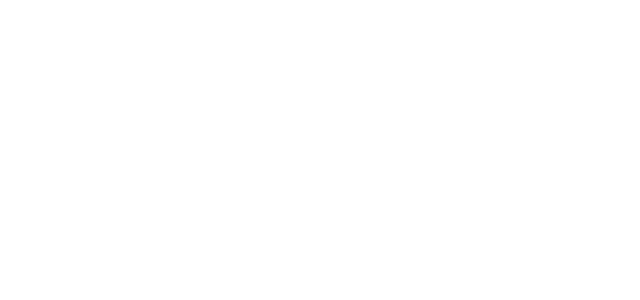
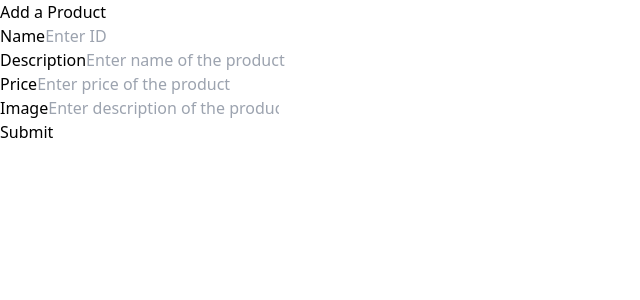
Before and after one commit to Simer0996/Simerjit-Singh-IS24-full-stack-competition-req97073, a React (Create React App) app in the folder client/: page /products/1 in a window 1280 px wide. Shown: the top 300 px of the page, without its empty margins (0-640 px from the left). Built offline with nearby package versions, Linux system fonts and the light colour scheme.

Commit message:
adding edit product and add product logic

```diff
--- a/client/src/App.js
+++ b/client/src/App.js
@@ -1,8 +1,17 @@
+import React from 'react'
+import { BrowserRouter, Route, Routes } from "react-router-dom";
+import Home from "./pages/Home"
+import EditPage from './pages/EditPage'
 
 function App() {
   return (
     <div className="App">
-
+      <BrowserRouter>
+        <Routes>
+          <Route path="/" element={<Home />} />
+          <Route path="/products/:id" element={< EditPage />} />
+        </Routes>
+      </BrowserRouter>
     </div>
   );
 }
--- a/client/src/components/button/deleteProduct.jsx
+++ b/client/src/components/button/DeleteButton.jsx
@@ -1,9 +1,9 @@
 import React from 'react'
 
-const deleteProduct = () => {
+const DeleteButton = () => {
     return (
         <div><button>Delete</button></div>
     )
 }
 
-export default deleteProduct
+export default DeleteButton
--- a/client/src/components/button/EditButton.jsx
+++ b/client/src/components/button/EditButton.jsx
@@ -1,8 +1,9 @@
 import React from 'react'
+import { Link } from 'react-router-dom'
 
-const EditButton = () => {
+const EditButton = ({ id }) => {
     return (
-        <div><button>Edit</button></div>
+        <div><Link to={`/products/${id}`}><button>Edit</button></Link></div >
     )
 }
 
--- /dev/null
+++ b/client/src/components/forms/ProductForm.jsx
@@ -0,0 +1,30 @@
+import React from 'react'
+
+const ProductForm = ({ setName, setPrice, setDescription, setId, handleSubmit }) => {
+    return (
+        <div>
+            Add a Product
+            <form onSubmit={handleSubmit}>
+                <div className="form-group">
+                    <label htmlFor="productid">Name</label>
+                    <input type="number" className="form-control" id="productid" placeholder="Enter ID" onChange={(e) => setId(e.target.value)} />
+                </div>
+                <div className="form-group">
+                    <label htmlFor="name">Description</label>
+                    <input type="text" className="form-control" id="name" placeholder="Enter name of the product" onChange={(e) => setName(e.target.value)} />
+                </div>
+                <div className="form-group">
+                    <label htmlFor="price">Price</label>
+                    <input type="text" className="form-control" id="price" placeholder="Enter price of the product" onChange={(e) => setPrice(e.target.value)} />
+                </div>
+                <div className="form-group">
+                    <label htmlFor="description">Image</label>
+                    <input type="text" className="form-control" id="description" placeholder="Enter description of the product" onChange={(e) => setDescription(e.target.value)} />
+                </div>
+                <button type="submit" className="btn btn-primary">Submit</button>
+            </form>
+        </div>
+    )
+}
+
+export default ProductForm
--- /dev/null
+++ b/client/src/components/layout/AllProducts.jsx
@@ -0,0 +1,37 @@
+import React, { useState, useEffect } from 'react'
+import DeleteButton from '../button/DeleteButton'
+import EditButton from '../button/EditButton'
+import { getProducts } from '../../handler/api'
+
+const AllProducts = ({ loading, setLoading }) => {
+    const [products, setProducts] = useState([])
+
+
+    useEffect(() => {
+        const interval = setInterval(() => {
+            getProducts()
+                .then(res => {
+                    setProducts(res)
+                    setLoading(false)
+                })
+                .catch(err => console.log(err))
+        }, 1000);
+        return () => clearInterval(interval);
+    }, [setLoading])
+
+
+
+    return (
+        <div>{loading ? <h1>Loading...</h1> : products.map(product => (
+            <div key={product.id} className="w-full flex-1">
+                <h1>{product.name}</h1>
+                <h2>{product.price}</h2>
+                <h3>{product.description}</h3>
+                <EditButton id={product.id} />
+                <DeleteButton id={product.id} />
+            </div>
+        ))}</div>
+    )
+}
+
+export default AllProducts
--- /dev/null
+++ b/client/src/components/layout/CreateProduct.jsx
@@ -0,0 +1,35 @@
+import React, { useState } from 'react'
+import { createProduct } from '../../handler/api'
+import ProductForm from "../forms/ProductForm"
+
+const CreateProduct = ({ setLoading }) => {
+    const [id, setID] = useState('')
+    const [name, setName] = useState('')
+    const [price, setPrice] = useState('')
+    const [description, setDescription] = useState('')
+
+    const handleSubmit = (e) => {
+        e.preventDefault()
+        setLoading(true)
+        createProduct({ id, name, price, description })
+            .then(res => {
+                setLoading(false)
+                console.log(res)
+            })
+            .catch(err => console.log(err))
+    }
+
+    return (
+        <div>
+            <ProductForm
+                setName={setName}
+                setPrice={setPrice}
+                setDescription={setDescription}
+                setId={setID}
+                handleSubmit={handleSubmit}
+            />
+        </div>
+    )
+}
+
+export default CreateProduct
--- /dev/null
+++ b/client/src/components/layout/EditProduct.jsx
@@ -0,0 +1,34 @@
+import React, { useState } from 'react'
+import { updateProduct } from '../../handler/api'
+import ProductForm from "../forms/ProductForm"
+
+const EditProduct = () => {
+    const [id, setId] = useState('')
+    const [name, setName] = useState('')
+    const [price, setPrice] = useState('')
+    const [description, setDescription] = useState('')
+
+    const handleSubmit = (e) => {
+        e.preventDefault()
+        updateProduct({ id, name, price, description })
+            .then(res => {
+                console.log(res)
+            })
+            .catch(err => console.log(err))
+    }
+
+    return (
+        <div>
+            <ProductForm
+                setId={setId}
+                setName={setName}
+                setPrice={setPrice}
+                setDescription={setDescription}
+                handleSubmit={handleSubmit}
+            />
+
+        </div>
+    )
+}
+
+export default EditProduct
--- a/client/src/handler/api.js
+++ b/client/src/handler/api.js
@@ -23,7 +23,7 @@
 
 export const updateProduct = async (id, data) => {
     const url = `/products/${id}`;
-    const method = "PUT";
+    const method = "PATCH";
     const response = await apiRequestHandler({ url, method, data });
     return response;
 }
--- a/client/src/pages/EditPage.jsx
+++ b/client/src/pages/EditPage.jsx
@@ -0,0 +1,11 @@
+import React from 'react'
+import EditProduct from '../components/layout/EditProduct'
+const EditPage = () => {
+    return (
+        <div>
+            <EditProduct />
+        </div>
+    )
+}
+
+export default EditPage
--- a/client/src/pages/Home.jsx
+++ b/client/src/pages/Home.jsx
@@ -1,8 +1,19 @@
-import React from 'react'
+import { useState } from "react"
+import AllProducts from "../components/layout/AllProducts"
+import CreateProduct from "../components/layout/CreateProduct"
+
+
 
 const Home = () => {
+    const [loading, setLoading] = useState(true)
+
+
     return (
-        <div>Home</div>
+        <div>
+            <AllProducts loading={loading} setLoading={setLoading} />
+            <CreateProduct loading={loading} setLoading={setLoading} />
+
+        </div>
     )
 }
 
```
Also changed, not shown: client/src/components/forms/addProduct.jsx (deleted, +0 -30 lines), client/src/components/forms/editProduct.jsx (deleted, +0 -30 lines), 1 other file (tests, documents, lock files or other folders).
